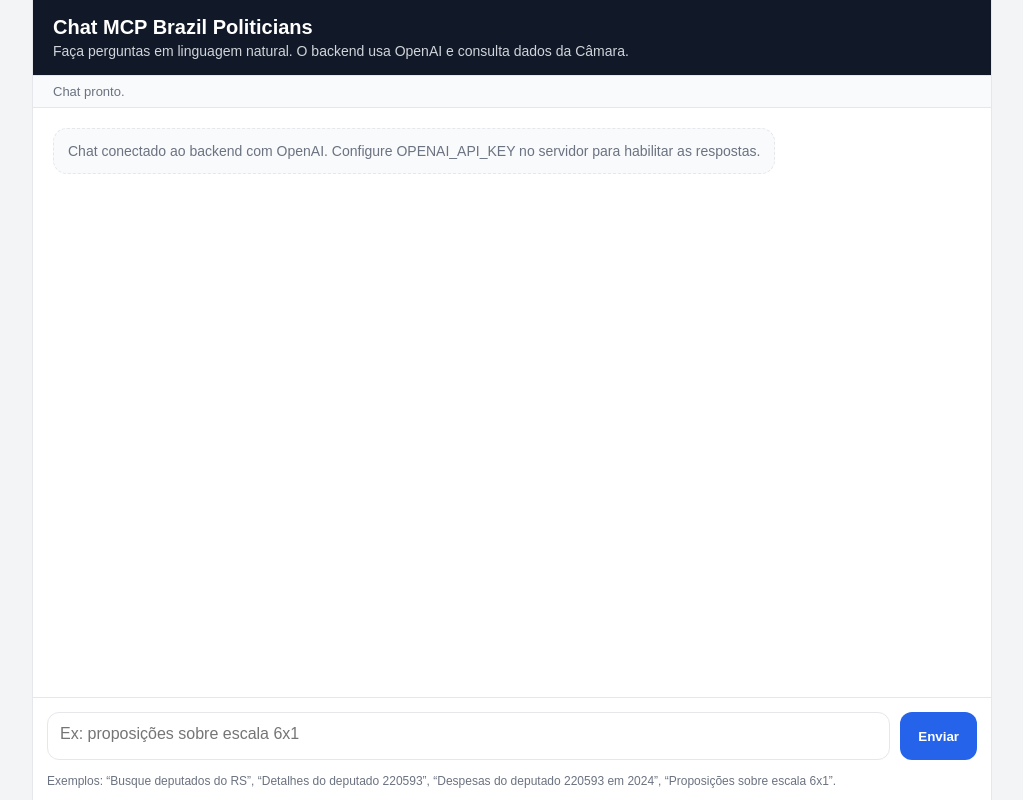
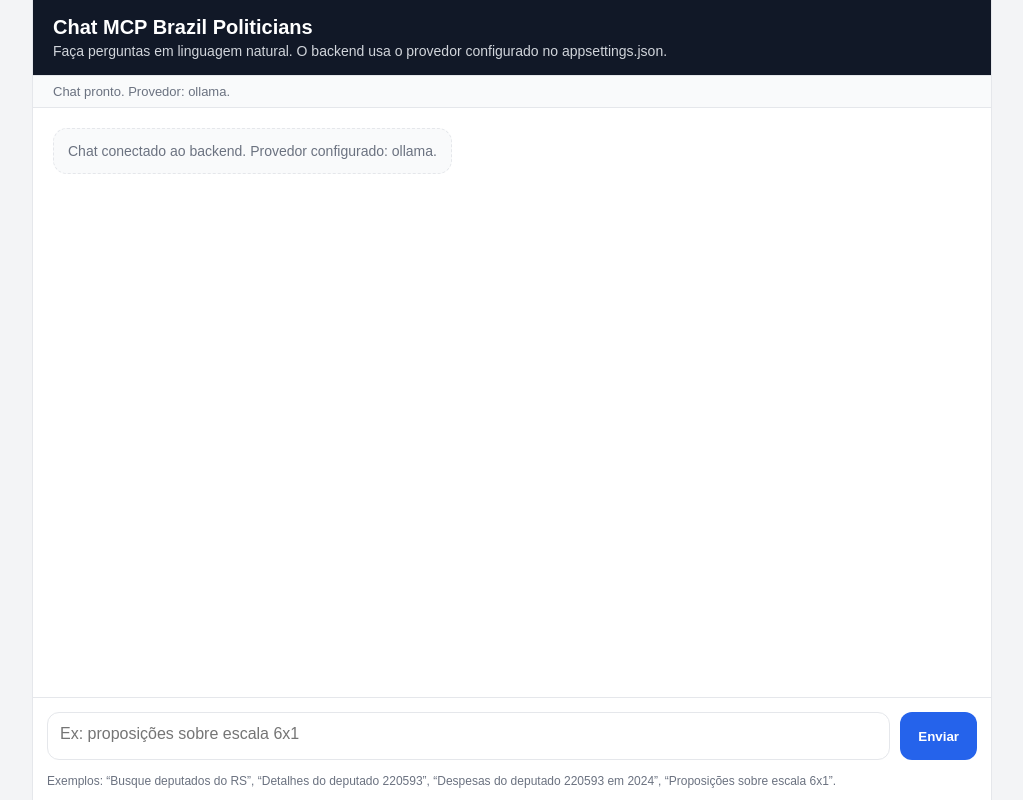
Before and after one commit to hebermattos/mcp-brazil-policitians, a plain HTML site: page wwwroot/index.html in a window 1280 px wide. Shown: the whole page, without its empty margins (128-1151 px from the left). Drawn offline with Linux system fonts and the light colour scheme; no server answers.

Commit message:
Load chat endpoint from server settings

```diff
--- a/wwwroot/index.html
+++ b/wwwroot/index.html
@@ -179,10 +179,10 @@
   <div class="app">
     <header>
       <h1>Chat MCP Brazil Politicians</h1>
-      <p>Faça perguntas em linguagem natural. O backend usa OpenAI e consulta dados da Câmara.</p>
+      <p>Faça perguntas em linguagem natural. O backend usa o provedor configurado no appsettings.json.</p>
     </header>
 
-    <div id="status" class="status">Chat pronto.</div>
+    <div id="status" class="status">Carregando configurações...</div>
     <main id="messages" class="messages"></main>
 
     <form id="chatForm">
@@ -196,15 +196,14 @@
   </div>
 
   <script>
-    const chatEndpoint = "/api/chat";
+    let chatEndpoint = "/api/chat";
+    let chatProvider = "ollama";
 
     const messagesEl = document.getElementById("messages");
     const statusEl = document.getElementById("status");
     const formEl = document.getElementById("chatForm");
     const promptEl = document.getElementById("prompt");
     const sendButtonEl = document.getElementById("sendButton");
-
-    addMessage("system", "Chat conectado ao backend com OpenAI. Configure OPENAI_API_KEY no servidor para habilitar as respostas.");
 
     formEl.addEventListener("submit", async event => {
       event.preventDefault();
@@ -222,6 +221,24 @@
       promptEl.style.height = "auto";
       promptEl.style.height = Math.min(promptEl.scrollHeight, 160) + "px";
     });
+
+    loadClientSettings();
+
+    async function loadClientSettings() {
+      try {
+        const response = await fetch("/api/client-settings", { headers: { "Accept": "application/json" } });
+        if (response.ok) {
+          const settings = await response.json();
+          chatEndpoint = settings.chatEndpoint || chatEndpoint;
+          chatProvider = settings.chatProvider || chatProvider;
+        }
+      } catch {
+        // Mantém defaults locais caso as configurações não carreguem.
+      }
+
+      statusEl.textContent = "Chat pronto. Provedor: " + chatProvider + ".";
+      addMessage("system", "Chat conectado ao backend. Provedor configurado: " + chatProvider + ".");
+    }
 
     async function submitPrompt() {
       const prompt = promptEl.value.trim();
@@ -297,7 +314,7 @@
     function setBusy(isBusy) {
       sendButtonEl.disabled = isBusy;
       promptEl.disabled = isBusy;
-      statusEl.textContent = isBusy ? "Consultando OpenAI e Câmara..." : "Chat pronto.";
+      statusEl.textContent = isBusy ? "Consultando " + chatProvider + " e Câmara..." : "Chat pronto. Provedor: " + chatProvider + ".";
     }
 
     function escapeHtml(value) {
```
